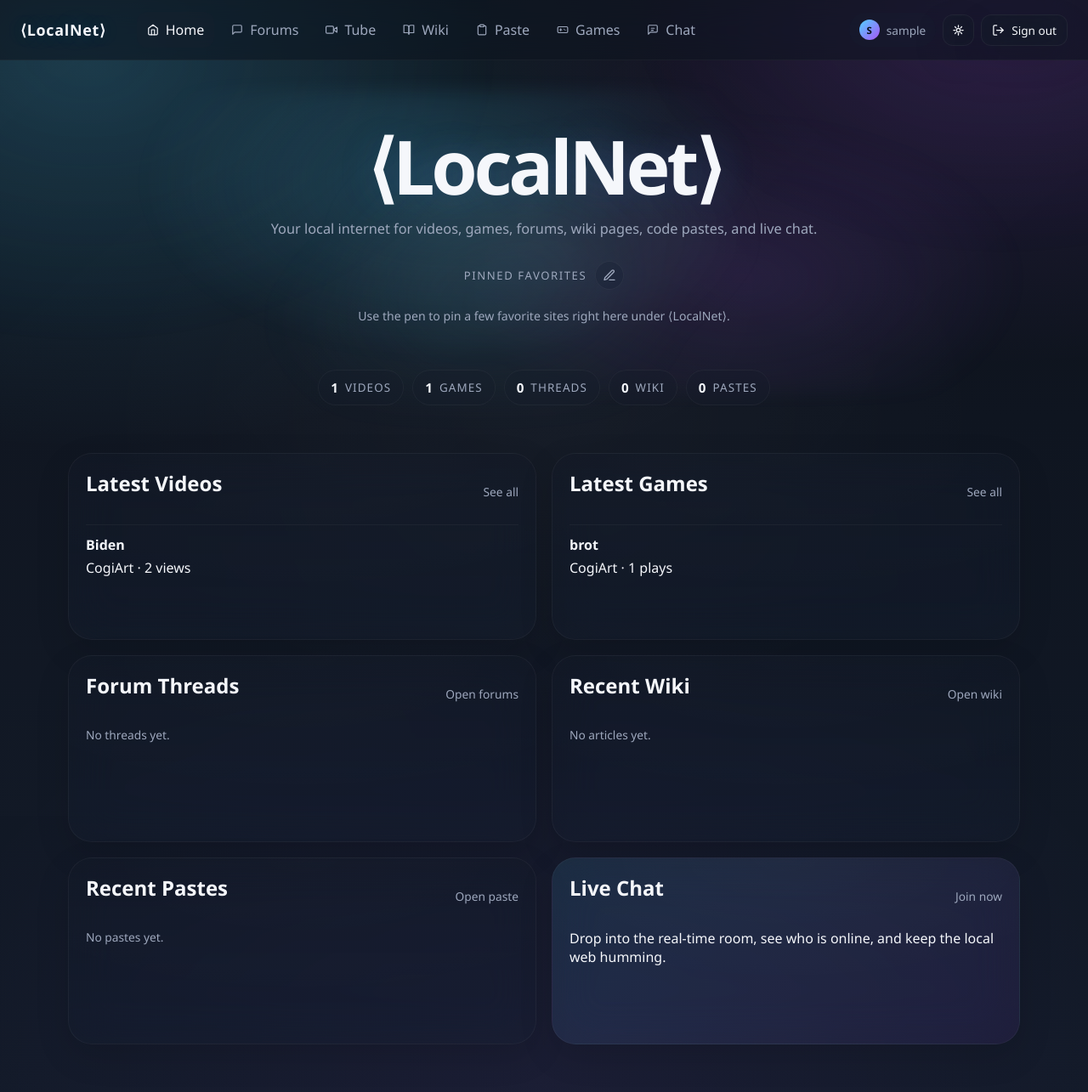
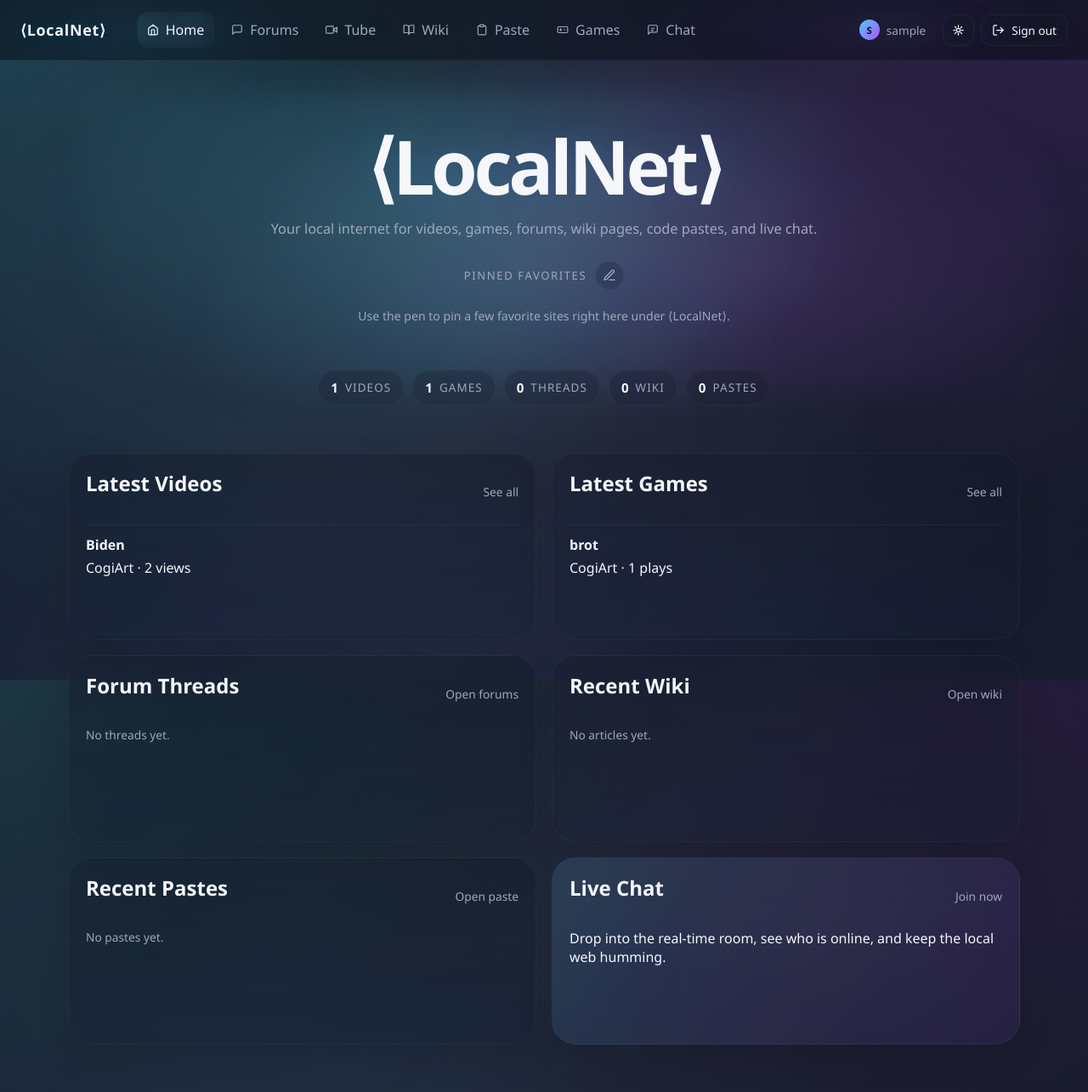
Before and after one commit to mateo-cogeanu/LocalNet, a Flask app: page / in a window 1280 px wide. Shown: the whole page at 85% size. Run offline with Flask 3, Linux system fonts and the light colour scheme; the visitor is signed in with stand-in values (Sample User, id 1); some libraries are stand-ins or nearby versions.

Commit message:
refine nav motion and smooth gradients

```diff
--- a/static/css/style.css
+++ b/static/css/style.css
@@ -138,13 +138,16 @@ body {
   color: var(--text);
   font-family: var(--sans);
   background:
-    radial-gradient(1200px 780px at 8% 6%, color-mix(in srgb, var(--accent) 16%, transparent), transparent 58%),
-    radial-gradient(1100px 700px at 92% 3%, color-mix(in srgb, var(--accent2) 14%, transparent), transparent 56%),
-    radial-gradient(900px 620px at 50% 38%, rgba(255,255,255,0.025), transparent 60%),
-    radial-gradient(1200px 900px at 50% 100%, color-mix(in srgb, var(--accent2) 6%, transparent), transparent 64%),
+    radial-gradient(1800px 1200px at -4% -6%, color-mix(in srgb, var(--accent) 18%, transparent), transparent 62%),
+    radial-gradient(1650px 1100px at 104% -8%, color-mix(in srgb, var(--accent2) 17%, transparent), transparent 60%),
+    radial-gradient(1400px 980px at 48% 34%, rgba(255,255,255,0.032), transparent 64%),
+    radial-gradient(1700px 1250px at 50% 108%, color-mix(in srgb, var(--accent2) 7%, transparent), transparent 66%),
+    radial-gradient(1150px 760px at 24% 82%, color-mix(in srgb, var(--accent) 7%, transparent), transparent 67%),
+    linear-gradient(120deg, rgba(255,255,255,0.015), transparent 22%, rgba(255,255,255,0.012) 48%, transparent 74%),
     linear-gradient(180deg, var(--bg), var(--bg2) 38%, var(--bg3) 100%);
   min-height: 100vh;
   overflow-x: hidden;
+  background-attachment: fixed;
 }
 
 body::before,
@@ -158,18 +161,20 @@ body::after {
 
 body::before {
   background:
-    radial-gradient(800px 560px at 20% 20%, color-mix(in srgb, var(--accent) 9%, transparent), transparent 64%),
-    radial-gradient(760px 520px at 80% 14%, color-mix(in srgb, var(--accent2) 8%, transparent), transparent 62%);
-  filter: blur(22px);
-  opacity: 0.9;
+    radial-gradient(1200px 840px at 16% 18%, color-mix(in srgb, var(--accent) 10%, transparent), transparent 66%),
+    radial-gradient(1140px 780px at 82% 10%, color-mix(in srgb, var(--accent2) 9%, transparent), transparent 64%),
+    radial-gradient(960px 680px at 48% 58%, rgba(255,255,255,0.026), transparent 68%);
+  filter: blur(34px);
+  opacity: 0.94;
 }
 
 body::after {
   background:
-    linear-gradient(140deg, rgba(255,255,255,0.012), transparent 24%, rgba(255,255,255,0.008) 46%, transparent 68%),
-    radial-gradient(700px 520px at 50% 45%, rgba(255,255,255,0.012), transparent 70%);
+    linear-gradient(140deg, rgba(255,255,255,0.014), transparent 18%, rgba(255,255,255,0.01) 34%, transparent 54%, rgba(255,255,255,0.012) 72%, transparent 86%),
+    repeating-linear-gradient(120deg, rgba(255,255,255,0.004) 0 2px, transparent 2px 12px),
+    radial-gradient(980px 700px at 50% 45%, rgba(255,255,255,0.014), transparent 72%);
   mix-blend-mode: screen;
-  opacity: 0.45;
+  opacity: 0.32;
 }
 
 a { color: inherit; text-decoration: none; }
@@ -186,9 +191,38 @@ nav {
   align-items: center;
   gap: 14px;
   padding: 14px 24px;
-  background: color-mix(in srgb, var(--bg2) 62%, transparent);
+  position: sticky;
+  overflow: hidden;
+  background:
+    linear-gradient(180deg, color-mix(in srgb, var(--bg2) 72%, transparent), color-mix(in srgb, var(--bg) 58%, transparent)),
+    linear-gradient(120deg, rgba(255,255,255,0.015), transparent 22%, rgba(255,255,255,0.008) 46%, transparent 70%);
   backdrop-filter: blur(24px) saturate(130%);
   border-bottom: 1px solid rgba(255, 255, 255, 0.035);
+}
+
+nav::before,
+nav::after {
+  content: "";
+  position: absolute;
+  inset: 0;
+  pointer-events: none;
+}
+
+nav::before {
+  background:
+    radial-gradient(280px 120px at 12% 50%, color-mix(in srgb, var(--accent) 12%, transparent), transparent 72%),
+    radial-gradient(320px 140px at 78% 42%, color-mix(in srgb, var(--accent2) 10%, transparent), transparent 72%);
+  opacity: 0.55;
+  filter: blur(18px);
+  animation: navGlowDrift 15s ease-in-out infinite alternate;
+}
+
+nav::after {
+  inset: -40% -10%;
+  background: linear-gradient(100deg, transparent 18%, rgba(255,255,255,0.06) 38%, transparent 58%);
+  opacity: 0.14;
+  transform: translateX(-22%);
+  animation: navSheen 18s linear infinite;
 }
 
 .mobile-nav-btn {
@@ -223,13 +257,46 @@ nav {
 }
 
 .nav-links a {
+  position: relative;
   padding: 10px 12px;
   color: var(--text2);
+  overflow: hidden;
+  isolation: isolate;
 }
 
-.nav-links a.active, .nav-links a:hover {
+.nav-links a::before {
+  content: "";
+  position: absolute;
+  inset: 1px;
+  border-radius: inherit;
+  background:
+    linear-gradient(115deg, rgba(255,255,255,0.035), transparent 35%, rgba(255,255,255,0.018) 68%, transparent),
+    radial-gradient(160px 60px at var(--nav-glow-x, 30%) 50%, color-mix(in srgb, var(--accent) 10%, transparent), transparent 72%);
+  opacity: 0;
+  transform: scale(0.96);
+  transition: opacity 0.22s ease, transform 0.22s ease;
+  z-index: -1;
+}
+
+.nav-links a:hover,
+.nav-links a.active {
   color: var(--text);
-  background: color-mix(in srgb, var(--surface2) 60%, transparent);
+  background: color-mix(in srgb, var(--surface2) 44%, transparent);
+  box-shadow: inset 0 0 0 1px rgba(255,255,255,0.04);
+}
+
+.nav-links a:hover::before,
+.nav-links a.active::before {
+  opacity: 1;
+  transform: scale(1);
+}
+
+.nav-links a:nth-child(2n)::before {
+  --nav-glow-x: 66%;
+}
+
+.nav-links a:nth-child(3n)::before {
+  --nav-glow-x: 48%;
 }
 
 .user-chip {
@@ -365,18 +432,19 @@ nav {
 .home-hub::before {
   inset: 2% -8% 14%;
   background:
-    radial-gradient(560px 320px at 38% 30%, color-mix(in srgb, var(--accent) 18%, transparent), transparent 64%),
-    radial-gradient(520px 300px at 68% 62%, color-mix(in srgb, var(--accent2) 13%, transparent), transparent 62%);
-  filter: blur(10px);
+    radial-gradient(760px 430px at 38% 30%, color-mix(in srgb, var(--accent) 19%, transparent), transparent 66%),
+    radial-gradient(700px 390px at 68% 62%, color-mix(in srgb, var(--accent2) 14%, transparent), transparent 64%),
+    radial-gradient(520px 260px at 52% 38%, rgba(255,255,255,0.026), transparent 68%);
+  filter: blur(18px);
   animation: floatBlobA 13s ease-in-out infinite alternate;
 }
 
 .home-hub::after {
   inset: 18% 10% 12%;
   background:
-    radial-gradient(420px 240px at 52% 34%, rgba(255,255,255,0.05), transparent 60%),
-    radial-gradient(380px 220px at 42% 68%, color-mix(in srgb, var(--accent) 8%, transparent), transparent 62%);
-  filter: blur(22px);
+    radial-gradient(560px 320px at 52% 34%, rgba(255,255,255,0.052), transparent 64%),
+    radial-gradient(500px 300px at 42% 68%, color-mix(in srgb, var(--accent) 9%, transparent), transparent 66%);
+  filter: blur(30px);
   animation: floatBlobB 16s ease-in-out infinite alternate;
 }
 
@@ -600,11 +668,13 @@ nav {
   min-height: 220px;
   background:
     linear-gradient(180deg, color-mix(in srgb, var(--surface) 84%, transparent), color-mix(in srgb, var(--surface2) 78%, transparent)),
+    linear-gradient(120deg, rgba(255,255,255,0.016), transparent 26%, rgba(255,255,255,0.008) 44%, transparent 70%),
     radial-gradient(120% 120% at 50% 0%, rgba(255,255,255,0.018), transparent 64%);
 }
 .accent-card {
   background:
     linear-gradient(135deg, color-mix(in srgb, var(--accent) 10%, transparent), color-mix(in srgb, var(--accent2) 8%, transparent)),
+    linear-gradient(120deg, rgba(255,255,255,0.018), transparent 28%, rgba(255,255,255,0.008) 52%, transparent 76%),
     radial-gradient(100% 100% at 50% 0%, rgba(255,255,255,0.02), transparent 70%);
 }
 
@@ -1310,6 +1380,26 @@ textarea {
   100% { transform: translate3d(2%, -1.5%, 0) scale(0.99); }
 }
 
+@keyframes navGlowDrift {
+  0% { transform: translate3d(-3%, 0, 0) scale(1); }
+  50% { transform: translate3d(2%, 2%, 0) scale(1.04); }
+  100% { transform: translate3d(4%, -1%, 0) scale(1.02); }
+}
+
+@keyframes navSheen {
+  0% { transform: translateX(-28%) skewX(-10deg); }
+  100% { transform: translateX(28%) skewX(-10deg); }
+}
+
+@media (prefers-reduced-motion: reduce) {
+  nav::before,
+  nav::after,
+  .home-hub::before,
+  .home-hub::after {
+    animation: none;
+  }
+}
+
 #lightbox {
   position: fixed;
   inset: 0;
```
Also changed, not shown: CHANGELOG.md.
